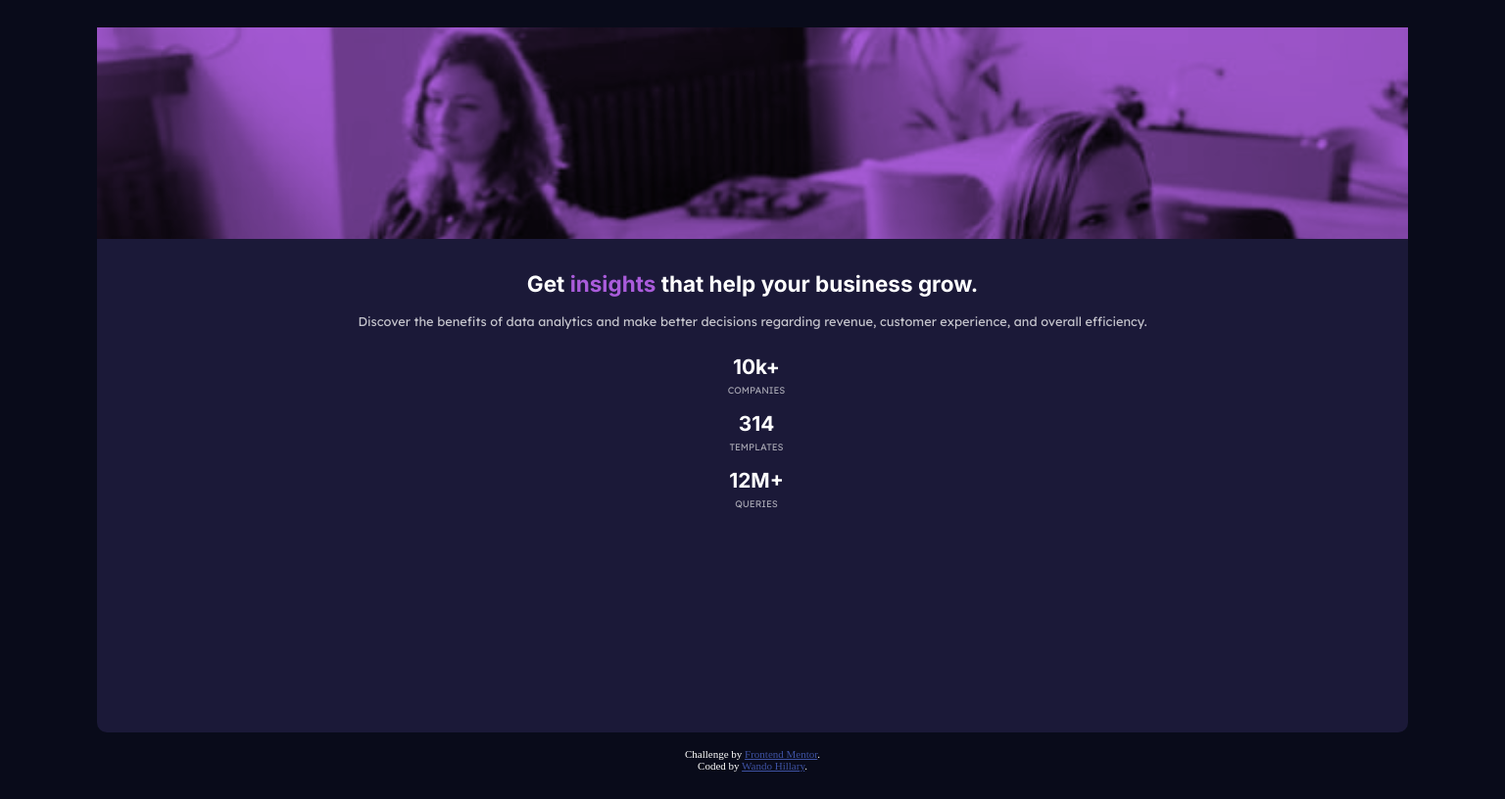
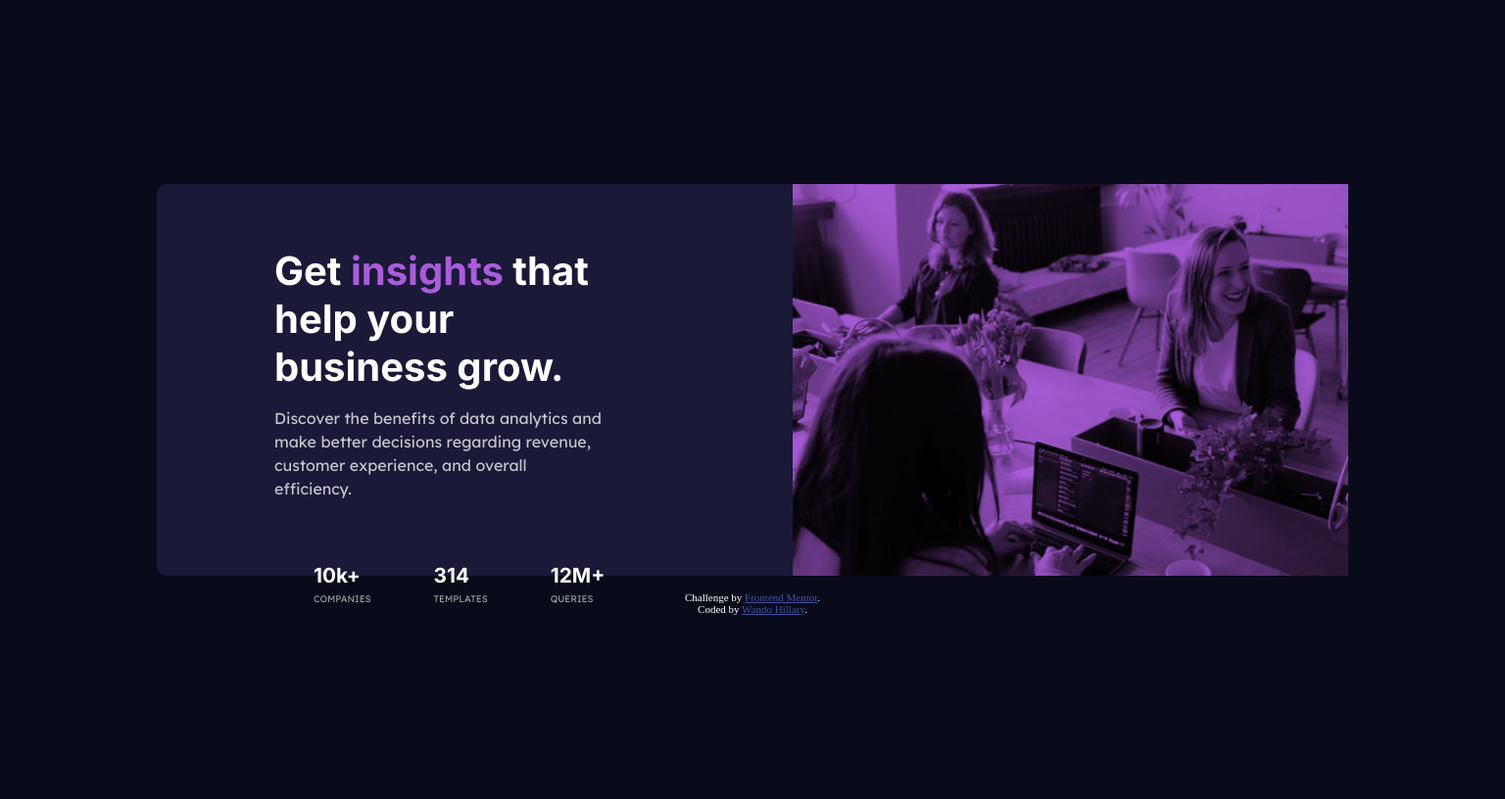
Before and after one commit to Wandonium/Stats-Preview-Card-Component, a plain HTML site: page index.html in a window 1536 px wide. Shown: the whole page at 98% size. Drawn offline with Linux system fonts and the light colour scheme.

Commit message:
Done with desktop version.

```diff
--- a/style.css
+++ b/style.css
@@ -150,132 +150,86 @@ body {
     }
 }
 
-@media screen and (min-width: 376px) {
+@media screen and (min-width: 376px) and screen (max-width: 1023px) {
 
-    .card-body h2 {
-        padding: 0 3.5rem;
-    }
-}
-/*@media screen and (min-width: 290px) {
-
-    .card {
-        width: 85%;
-        height: 88%;
-        overflow-y: scroll;
-    }
-
-    .card-body h2 {
-        padding: 0 1rem;
-    }
-
-    .card-body p {
-        padding-left: 1rem;
-        padding-right: 1rem;
+    .card-body h2, .card-body p {
+        padding: 0 3rem;
     }
 
     .card-body ul {
         margin-top: 1rem;
-        margin-left: -1rem;
-    }
-
-    .card-body li {
-        margin-bottom: 1.5rem;
     }
 }
 
-@media screen and (min-width: 380px) {
-
-    image::before {
-        height: 100%;
-    }
-
-    .card-body h2, .card-body p {
-        margin-top: 2rem;
-        padding-left: 1.9rem;
-        padding-right: 1.9rem;
-    }
-
-    .card-body ul {
-        margin-left: -2rem;
-    }
-}
-
-@media screen and (min-width: 768px) {
+@media screen and (min-width: 1024px) {
 
     .card {
         display: flex;
         flex-direction: row-reverse;
         height: 50%;
+        width: 80%;
     }
 
     .image {
-        background-image: url('');
-        position: relative;
-        border-top-left-radius: 10px;
-        border-top-right-radius: 10px;
-    }
-
-    .image img {
-        display: block;
-        width: 100%;
-        height: 400%;
-    }
-
-    /* .image::before {
-        content: "";
-        position: absolute;
-        top: 0;
-        left: 0;
-        width: 100%;
-        height: 98%;
-        opacity: 0.7;
-        background: hsl(277, 64%, 61%);
-        border-top-left-radius: 10px;
-        border-top-right-radius: 10px;
+        background-image: url('images/image-header-desktop.jpg');
+        height: 100%;
+        background-size: cover;
     }
 
     .card-body {
-        width: 50%;
         align-items: flex-start;
-        padding: 2rem;
+        padding-top: 4rem;
+        /* justify-content: center; */
     }
 
     .card-body h2 {
-        margin-top: 1rem;
-        margin-bottom: 0;
-        margin-left: 0;
-        padding: 2rem 6rem 2rem 2rem;
-        font-size: 2rem;
-        text-align: left;
+        font-size: 1.8rem;
     }
 
-    .card-body p {
+    .card-body h2, .card-body p {
         text-align: left;
-        margin-top: 0;
-        padding-left: 2rem;
-        padding-right: 10rem;
-        font-size: .8rem;
+        padding-left: 2.5rem;
+        padding-right: 5rem;
+        margin: 0 0 1rem 1rem;
     }
 
     .card-body ul {
         display: flex;
-        margin-left: 2rem;
-        margin-top: 4rem;
+        margin-left: 1rem;
+        margin-top: 3rem;
     }
 
     .card-body li {
-        margin-right: 4.5rem;
+        margin-right: 4rem;
     }
 
     .card-body li .num, .card-body li .txt {
         text-align: left;
     }
+}
 
-    .card-body li .num {
-        font-size: 2rem;
+@media screen and (min-width: 1440px) {
+
+    .image {
+        max-width: 50%;
+        height: 100%;
     }
 
-    .card-body li .txt {
-        font-size: .8rem;
+    .card-body {
+        padding-left: 4rem;
     }
-}*/
+
+    .card-body h2 {
+        font-size: 2.5rem;
+        padding-right: 10rem;
+    }
+
+    .card-body p {
+        font-size: 1rem;
+        padding-right: 12rem;
+    }
+
+    .card-body ul {
+        margin-left: 3.5rem;
+    }
+}
```
